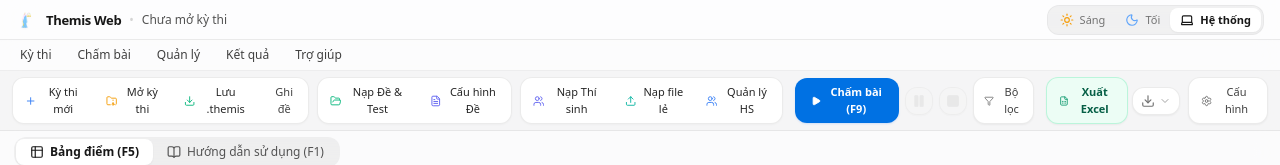
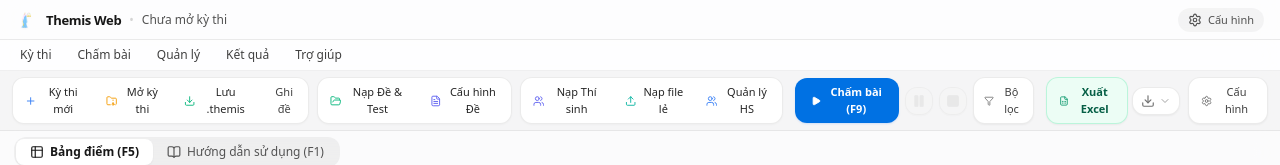
Before and after one commit to luongvantam/Themis-web, a React (Vite) app: page / in a window 1280 px wide. Shown: the top 165 px of the page. Built offline with nearby package versions, Linux system fonts and the light colour scheme.

Commit message:
feat: default to light theme, remove system mode, move theme toggle to settings modal, and prevent menu ghosting

```diff
--- a/src/components/ThemisMenuBar.tsx
+++ b/src/components/ThemisMenuBar.tsx
@@ -102,7 +102,7 @@ export const ThemisMenuBar: React.FC<ThemisMenuBarProps> = ({
     }`;
 
   const dropdownClass =
-    'absolute left-0 top-full mt-1 bg-white dark:bg-[#1C1C1E] border border-black/10 dark:border-white/10 shadow-2xl rounded-xl p-1.5 text-[12px] text-neutral-800 dark:text-neutral-100 z-50';
+    'absolute left-0 top-full mt-1 bg-white dark:bg-[#1C1C1E] border border-black/10 dark:border-white/10 shadow-2xl rounded-xl p-1.5 text-[12px] text-neutral-800 dark:text-neutral-100 z-50 opacity-100';
 
   const itemHoverClass =
     'hover:bg-[#0071E3] hover:text-white rounded-lg transition-colors group';
@@ -110,7 +110,7 @@ export const ThemisMenuBar: React.FC<ThemisMenuBarProps> = ({
   return (
     <nav
       ref={menuRef}
-      className="bg-white/70 dark:bg-[#18181B]/70 backdrop-blur-md text-neutral-800 dark:text-neutral-200 select-none text-[12px] font-medium border-b border-black/[0.06] dark:border-white/[0.08] relative z-40 px-2 py-0.5 transition-colors"
+      className="bg-white/90 dark:bg-[#18181B]/90 backdrop-blur-md text-neutral-800 dark:text-neutral-200 select-none text-[12px] font-medium border-b border-black/[0.06] dark:border-white/[0.08] relative z-50 px-2 py-0.5 transition-colors"
     >
       <div className="flex items-center space-x-0.5">
         {/* 1. Menu Kỳ thi */}
--- a/src/components/ThemisWindowTitleBar.tsx
+++ b/src/components/ThemisWindowTitleBar.tsx
@@ -1,17 +1,14 @@
 import React from 'react';
-import { Sun, Moon, Laptop } from 'lucide-react';
-import { ColorMode } from '../types';
+import { Settings } from 'lucide-react';
 
 interface ThemisWindowTitleBarProps {
   title: string;
-  colorMode: ColorMode;
-  onSetColorMode: (mode: ColorMode) => void;
+  onOpenSettings?: () => void;
 }
 
 export const ThemisWindowTitleBar: React.FC<ThemisWindowTitleBarProps> = ({
   title,
-  colorMode,
-  onSetColorMode,
+  onOpenSettings,
 }) => {
   return (
     <header className="bg-white/80 dark:bg-[#18181B]/80 backdrop-blur-xl border-b border-black/[0.08] dark:border-white/[0.08] text-neutral-900 dark:text-neutral-100 h-10 px-4 flex items-center justify-between select-none shadow-[0_1px_2px_rgba(0,0,0,0.03)] text-xs transition-colors">
@@ -35,52 +32,18 @@ export const ThemisWindowTitleBar: React.FC<ThemisWindowTitleBarProps> = ({
         </div>
       </div>
 
-      {/* Right: Color Scheme Switcher (Light / Dark / Auto System) */}
-      <div className="flex items-center space-x-2 shrink-0">
-        <div className="flex items-center bg-black/[0.05] dark:bg-white/[0.08] p-0.5 rounded-xl text-[11px] font-medium border border-black/[0.04] dark:border-white/[0.06]">
-          <button
-            type="button"
-            onClick={() => onSetColorMode('light')}
-            title="Giao diện Sáng (Light Mode)"
-            className={`flex items-center space-x-1.5 px-2.5 py-1 rounded-lg transition-all ${
-              colorMode === 'light'
-                ? 'bg-white dark:bg-[#2C2C2E] text-neutral-900 dark:text-white shadow-sm font-semibold'
-                : 'text-neutral-500 dark:text-neutral-400 hover:text-neutral-900 dark:hover:text-white'
-            }`}
-          >
-            <Sun className="w-3.5 h-3.5 text-amber-500" />
-            <span>Sáng</span>
-          </button>
-
-          <button
-            type="button"
-            onClick={() => onSetColorMode('dark')}
-            title="Giao diện Tối (Dark Mode)"
-            className={`flex items-center space-x-1.5 px-2.5 py-1 rounded-lg transition-all ${
-              colorMode === 'dark'
-                ? 'bg-white dark:bg-[#2C2C2E] text-neutral-900 dark:text-white shadow-sm font-semibold'
-                : 'text-neutral-500 dark:text-neutral-400 hover:text-neutral-900 dark:hover:text-white'
-            }`}
-          >
-            <Moon className="w-3.5 h-3.5 text-blue-400" />
-            <span>Tối</span>
-          </button>
-
-          <button
-            type="button"
-            onClick={() => onSetColorMode('system')}
-            title="Tự động theo cài đặt trình duyệt / hệ thống"
-            className={`flex items-center space-x-1.5 px-2.5 py-1 rounded-lg transition-all ${
-              colorMode === 'system'
-                ? 'bg-white dark:bg-[#2C2C2E] text-neutral-900 dark:text-white shadow-sm font-semibold'
-                : 'text-neutral-500 dark:text-neutral-400 hover:text-neutral-900 dark:hover:text-white'
-            }`}
-          >
-            <Laptop className="w-3.5 h-3.5" />
-            <span>Hệ thống</span>
-          </button>
-        </div>
-      </div>
+      {/* Right: Quick Settings action button */}
+      {onOpenSettings && (
+        <button
+          type="button"
+          onClick={onOpenSettings}
+          title="Mở Cấu hình hệ thống & Giao diện (F10)"
+          className="flex items-center space-x-1.5 px-2.5 py-1 rounded-xl bg-black/[0.04] dark:bg-white/[0.06] hover:bg-black/[0.08] dark:hover:bg-white/[0.1] text-neutral-600 dark:text-neutral-300 font-medium text-[11px] transition"
+        >
+          <Settings className="w-3.5 h-3.5" />
+          <span>Cấu hình</span>
+        </button>
+      )}
     </header>
   );
 };
--- a/src/types/index.ts
+++ b/src/types/index.ts
@@ -76,4 +76,4 @@ export interface AppSettings {
   floatEpsilon: number;
 }
 
-export type ColorMode = 'light' | 'dark' | 'system';
+export type ColorMode = 'light' | 'dark';
--- a/src/utils/useColorMode.ts
+++ b/src/utils/useColorMode.ts
@@ -4,46 +4,24 @@ import { ColorMode } from '../types';
 export function useColorMode() {
   const [colorMode, setColorMode] = useState<ColorMode>(() => {
     const saved = localStorage.getItem('themis_color_mode') as ColorMode | null;
-    return saved === 'light' || saved === 'dark' || saved === 'system' ? saved : 'system';
+    return saved === 'light' || saved === 'dark' ? saved : 'light';
   });
 
-  const [resolvedDark, setResolvedDark] = useState<boolean>(() => {
-    if (typeof window === 'undefined') return false;
-    if (colorMode === 'dark') return true;
-    if (colorMode === 'light') return false;
-    return window.matchMedia('(prefers-color-scheme: dark)').matches;
-  });
+  const isDark = colorMode === 'dark';
 
   useEffect(() => {
     if (typeof window === 'undefined') return;
-    const mediaQuery = window.matchMedia('(prefers-color-scheme: dark)');
-
-    const updateResolved = () => {
-      const isDark = colorMode === 'dark' || (colorMode === 'system' && mediaQuery.matches);
-      setResolvedDark(isDark);
-      if (isDark) {
-        document.documentElement.classList.add('dark');
-      } else {
-        document.documentElement.classList.remove('dark');
-      }
-    };
-
-    updateResolved();
-
-    const handler = () => {
-      if (colorMode === 'system') {
-        updateResolved();
-      }
-    };
-
-    mediaQuery.addEventListener('change', handler);
-    return () => mediaQuery.removeEventListener('change', handler);
-  }, [colorMode]);
+    if (isDark) {
+      document.documentElement.classList.add('dark');
+    } else {
+      document.documentElement.classList.remove('dark');
+    }
+  }, [isDark]);
 
   const setMode = (mode: ColorMode) => {
     setColorMode(mode);
     localStorage.setItem('themis_color_mode', mode);
   };
 
-  return { colorMode, setColorMode: setMode, isDark: resolvedDark };
+  return { colorMode, setColorMode: setMode, isDark };
 }
--- a/src/views/ThemisMainWindow.tsx
+++ b/src/views/ThemisMainWindow.tsx
@@ -1165,8 +1165,7 @@ export const ThemisMainWindow: React.FC<ThemisMainWindowProps> = ({
       {/* 1. Title Bar */}
       <ThemisWindowTitleBar
         title={activeContest?.title || ''}
-        colorMode={colorMode}
-        onSetColorMode={setColorMode}
+        onOpenSettings={() => setShowSettingsModal(true)}
       />
 
       {/* 2. Menu Bar */}
@@ -1482,6 +1481,8 @@ export const ThemisMainWindow: React.FC<ThemisMainWindowProps> = ({
       <SettingsModal
         isOpen={showSettingsModal}
         onClose={() => setShowSettingsModal(false)}
+        colorMode={colorMode}
+        onSetColorMode={setColorMode}
         onSaveNotification={() =>
           showToast('Cấu hình hệ thống', 'Đã lưu cài đặt máy chủ và tùy chọn chấm bài', 'success')
         }
```
Also changed, not shown: src/components/SettingsModal.tsx (+68 -3 lines).
